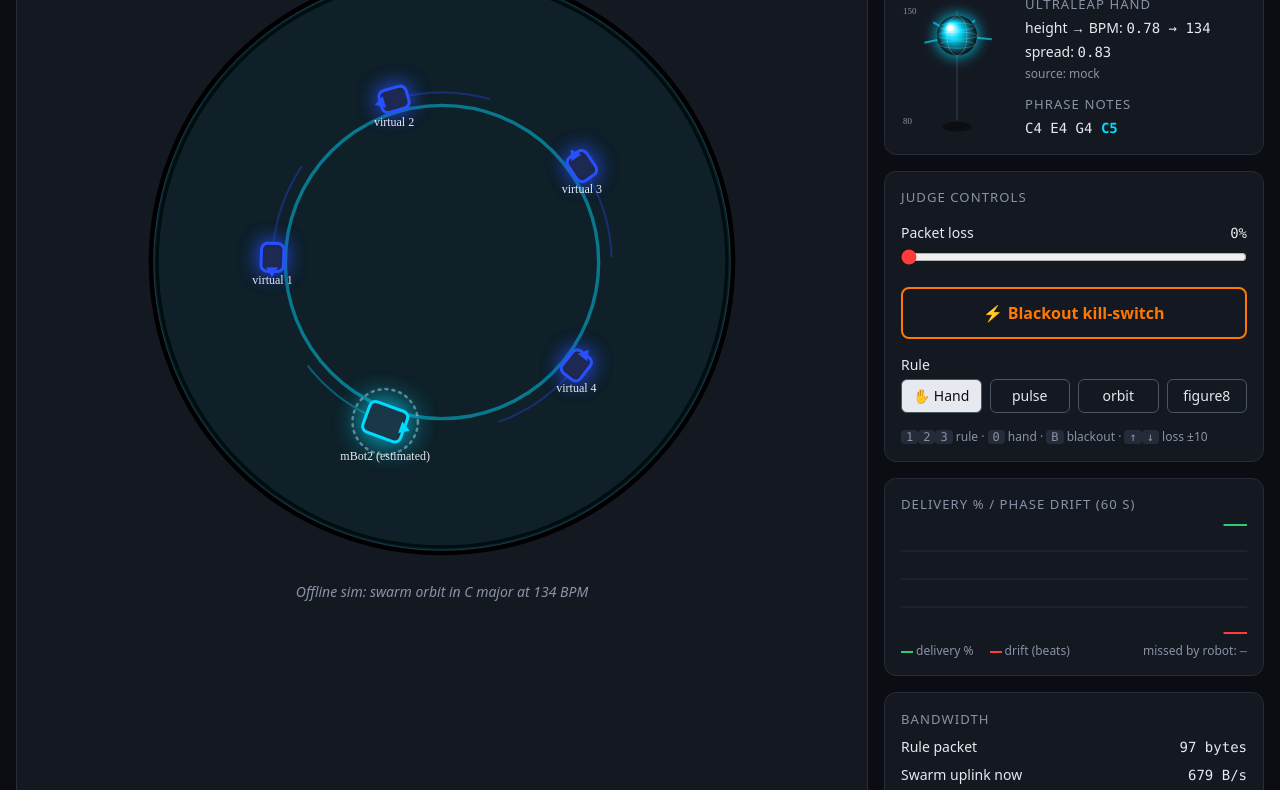
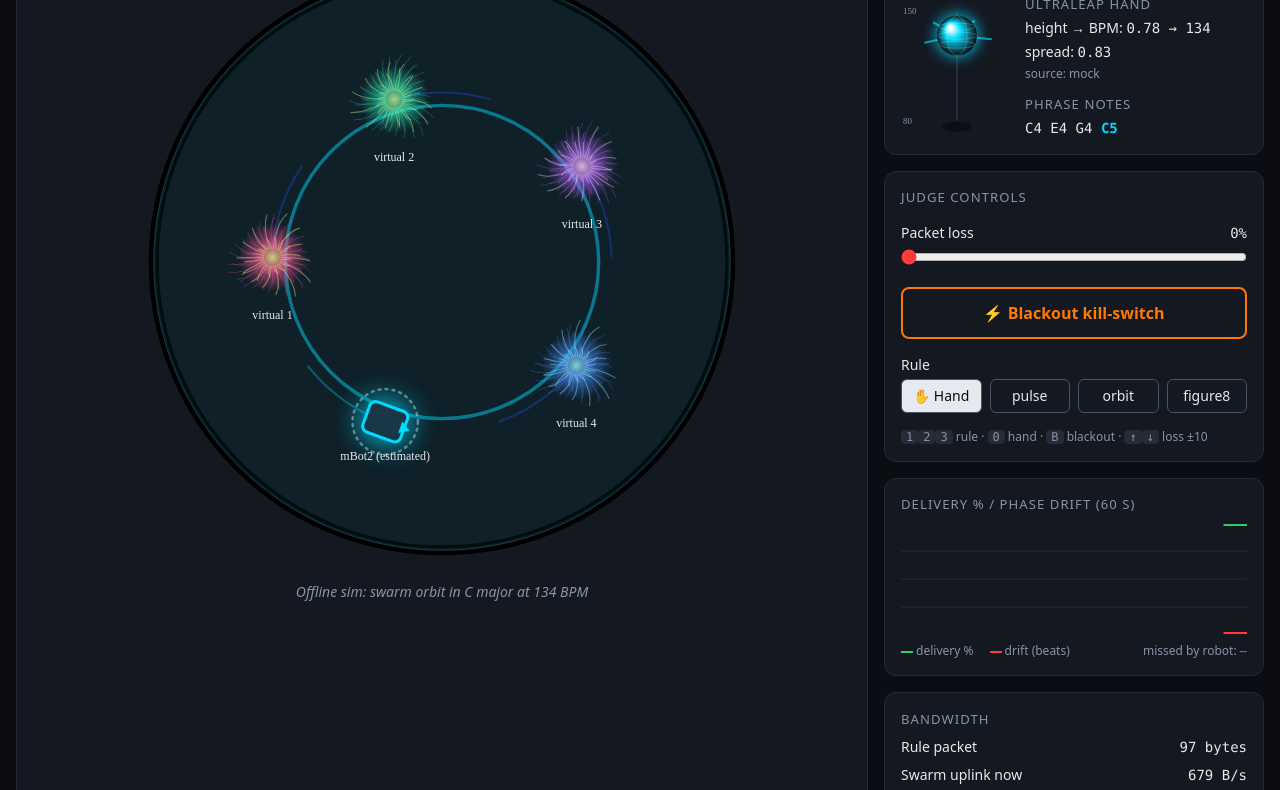
Before and after one commit to shahman21/resilient-swarm-maestro, a plain HTML site: page dashboard/index.html in a window 1280 px wide. Shown: the part 171-961 px from the top of the page. Drawn offline with nearby package versions, Linux system fonts and the light colour scheme.

Commit message:
Add beat-reactive fibres and looping demo music

```diff
--- a/dashboard/index.html
+++ b/dashboard/index.html
@@ -34,6 +34,9 @@
       <span id="connBadge" class="px-2 py-1 rounded-md bg-gray-700">connecting…</span>
       <span id="modeBadge" class="px-2 py-1 rounded-md bg-gray-700">—</span>
       <button id="audioBtn" class="px-3 py-1.5 rounded-md font-semibold bg-white text-black hover:bg-gray-200">▶ Start Audio</button>
+      <audio id="demoMusic" src="assets/demo-music.m4a" preload="none" loop></audio>
+      <button id="musicBtn" type="button"
+              class="px-3 py-1.5 rounded-md font-semibold bg-white text-black hover:bg-gray-200">Play Music</button>
       <button id="runDemoBtn" type="button"
               class="px-3 py-1.5 rounded-md font-semibold bg-white text-black hover:bg-gray-200 disabled:opacity-50"
               disabled>Run Demo</button>
@@ -327,6 +330,60 @@ function drawRobot(p, colour, opts = {}) {
   }
 }
 
+const fibreColours = [
+  ['#fff38a', '#ff529e'],
+  ['#c6ff9a', '#23dfb2'],
+  ['#ffd6ff', '#b362ff'],
+  ['#9cf7ff', '#458dff']
+];
+
+function drawFibreRobot(position, index, now, beatPhase, scale) {
+  const time = now / 1000;
+  const pulse = Math.exp(-5 * beatPhase);
+  const [inner, outer] = fibreColours[index - 1];
+  const radius = (32 + 12 * pulse) * scale;
+
+  ctx.save();
+  ctx.translate(position.sx, position.sy);
+  const core = ctx.createRadialGradient(0, 0, 0, 0, 0, radius);
+  core.addColorStop(0, inner + 'cf');
+  core.addColorStop(0.55, outer + '65');
+  core.addColorStop(1, outer + '00');
+  ctx.fillStyle = core;
+  ctx.beginPath();
+  ctx.arc(0, 0, radius, 0, Math.PI * 2);
+  ctx.fill();
+
+  // Stable strand offsets make the fibres sway smoothly between beats.
+  for (let i = 0; i < 120; i++) {
+    const angle = i / 120 * Math.PI * 2;
+    const seed = i * 2.39996 + index;
+    const length = radius * (0.85 + 0.35 * Math.sin(seed));
+    const sway = 0.23 * Math.sin(time * 2.4 + seed);
+    const tip = length * (1 + 0.14 * Math.sin(angle * 3 + time * 1.2));
+    const x = Math.cos(angle), y = Math.sin(angle);
+    const highlight = i % 4 === 0;
+
+    ctx.strokeStyle = highlight ? inner : outer;
+    ctx.globalAlpha = 0.35 + 0.30 * pulse;
+    ctx.lineWidth = (highlight ? 1.1 : 0.65) * scale;
+    ctx.beginPath();
+    ctx.moveTo(x * radius * 0.25, y * radius * 0.25);
+    ctx.quadraticCurveTo(
+      x * tip * 0.75, y * tip * 0.75,
+      Math.cos(angle + sway) * tip, Math.sin(angle + sway) * tip
+    );
+    ctx.stroke();
+  }
+
+  ctx.globalAlpha = 1;
+  ctx.fillStyle = '#e6e9ef';
+  ctx.font = `${12 * scale}px ui-sans-serif`;
+  ctx.textAlign = 'center';
+  ctx.fillText(`virtual ${index}`, 0, 62 * scale);
+  ctx.restore();
+}
+
 function frame(now) {
   requestAnimationFrame(frame);
   if (!S) return;
@@ -401,7 +458,7 @@ function frame(now) {
   }
 
   for (let i = 1; i < N; i++) {
-    drawRobot({ ...toScreen(disp[i]), h: disp[i].h }, swarmColour, { size: 14 * d, label: `virtual ${i}`, glow: 1 - fBeat * 0.6 });
+    drawFibreRobot(toScreen(disp[i]), i, now, fBeat, d);
   }
   const fPh = ph.t - Math.floor(ph.t);
   drawRobot(pS, physLed, { size: 20 * d, label: ph.real ? 'mBot2 (physical)' : 'mBot2 (estimated)', glow: 1.4 - fPh * 0.8 });
@@ -598,6 +655,24 @@ addEventListener('keydown', e => {
 // In sync they land together; under packet loss you hear them phase apart.
 // ===========================================================================
 let AC = null, master = null;
+const demoMusic = $('demoMusic');
+const musicButton = $('musicBtn');
+musicButton.addEventListener('click', async () => {
+  if (!demoMusic.paused) {
+    demoMusic.pause();
+    return;
+  }
+  try {
+    await demoMusic.play();
+  } catch {
+    musicButton.textContent = 'Retry Music';
+  }
+});
+demoMusic.addEventListener('play', () => { musicButton.textContent = 'Pause Music'; });
+for (const event of ['pause', 'ended']) {
+  demoMusic.addEventListener(event, () => { musicButton.textContent = 'Play Music'; });
+}
+
 $('audioBtn').addEventListener('click', () => {
   if (!AC) {
     AC = new AudioContext(); master = AC.createGain(); master.gain.value = 0.5; master.connect(AC.destination);
```
Also changed, not shown: 1 other file.
